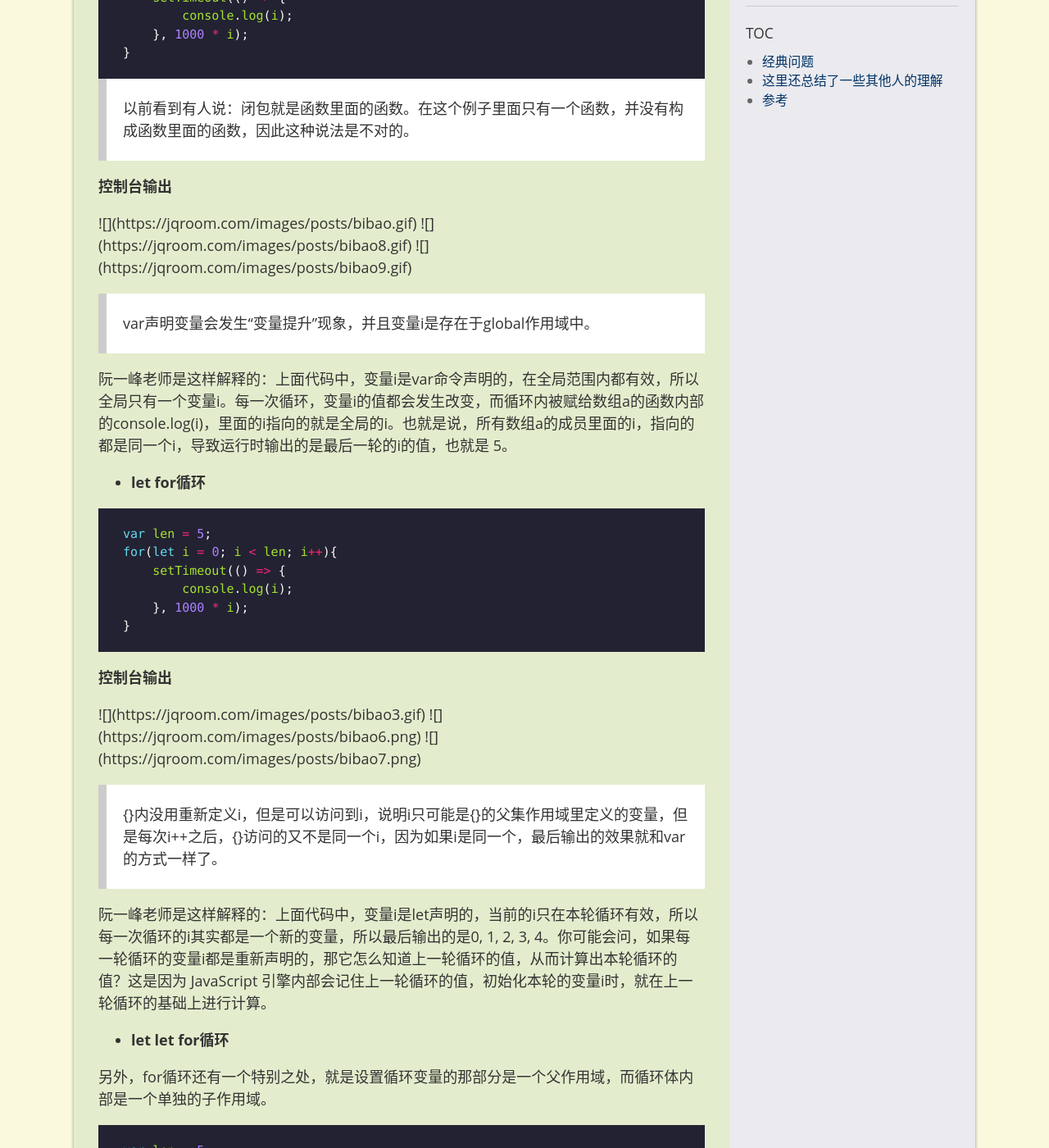
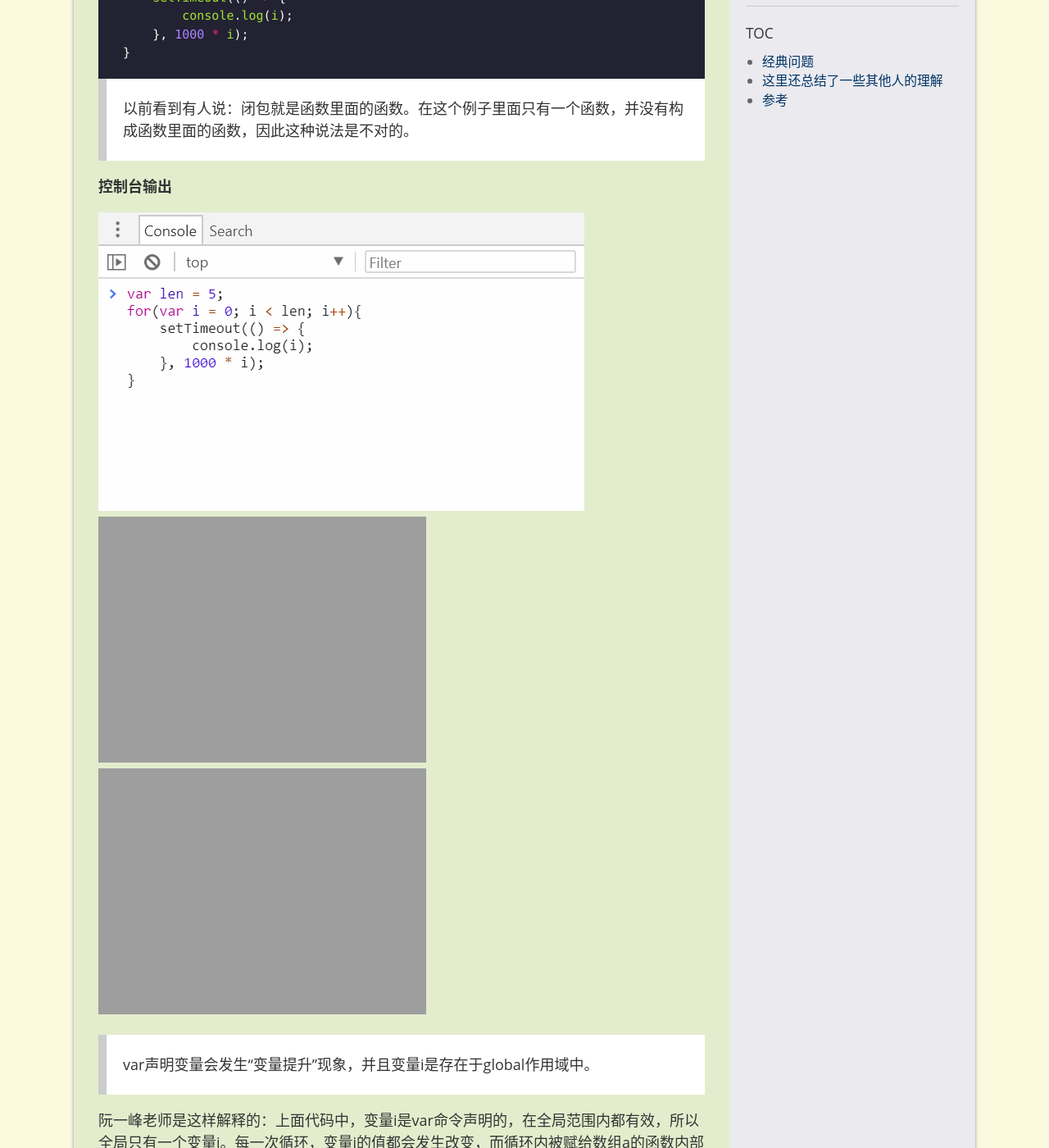
Before and after one commit to jqroom/jqroom.com, a Jekyll site: the page built from docs/_posts/2018-05-18-techstack-js-closure.md, in a window 1280 px wide and 1400 px high, scrolled down 550 px. Shown: the whole window at 82% size. Built offline with Jekyll 4.4.1, drawn with Linux system fonts in a browser that asks for light colours; some of the changed text lies outside the part shown.

```diff
--- a/docs/_posts/2018-05-18-techstack-js-closure.md
+++ b/docs/_posts/2018-05-18-techstack-js-closure.md
@@ -25,9 +25,9 @@
 
 **控制台输出**
 
-!\[]({{ site.url }}/images/posts/bibao.gif)
-!\[]({{ site.url }}/images/posts/bibao8.gif)
-!\[]({{ site.url }}/images/posts/bibao9.gif)
+![]({{ site.url }}/images/posts/bibao.gif)
+![]({{ site.url }}/images/posts/bibao8.gif)
+![]({{ site.url }}/images/posts/bibao9.gif)
 
 > var声明变量会发生“变量提升”现象，并且变量i是存在于global作用域中。
 
@@ -46,9 +46,9 @@
 
 **控制台输出**
 
-!\[]({{ site.url }}/images/posts/bibao3.gif)
-!\[]({{ site.url }}/images/posts/bibao6.png)
-!\[]({{ site.url }}/images/posts/bibao7.png)
+![]({{ site.url }}/images/posts/bibao3.gif)
+![]({{ site.url }}/images/posts/bibao6.png)
+![]({{ site.url }}/images/posts/bibao7.png)
 
 > {}内没用重新定义i，但是可以访问到i，说明i只可能是{}的父集作用域里定义的变量，但是每次i++之后，{}访问的又不是同一个i，因为如果i是同一个，最后输出的效果就和var的方式一样了。
 
@@ -70,8 +70,8 @@
 
 **控制台输出**
 
-!\[]({{ site.url }}/images/posts/bibao4.png)
-!\[]({{ site.url }}/images/posts/bibao5.png)
+![]({{ site.url }}/images/posts/bibao4.png)
+![]({{ site.url }}/images/posts/bibao5.png)
 
 > 图中可以看出，for()里面的i和{}里的i是同时存在并且处于两个不同的Block之中。
 
```
